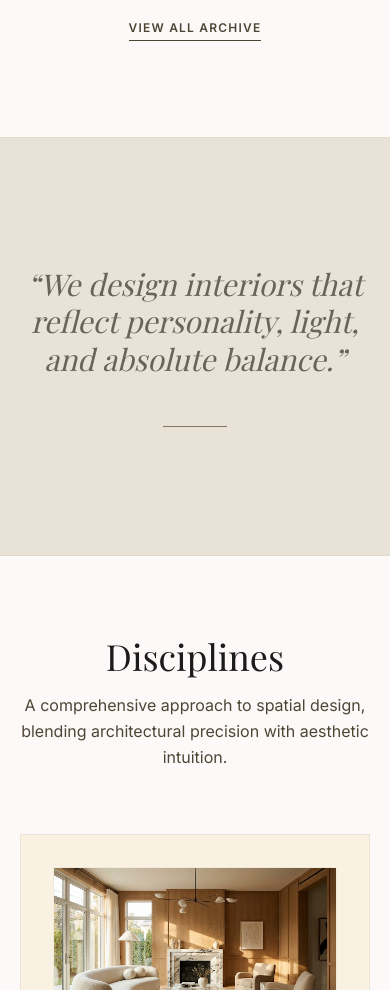
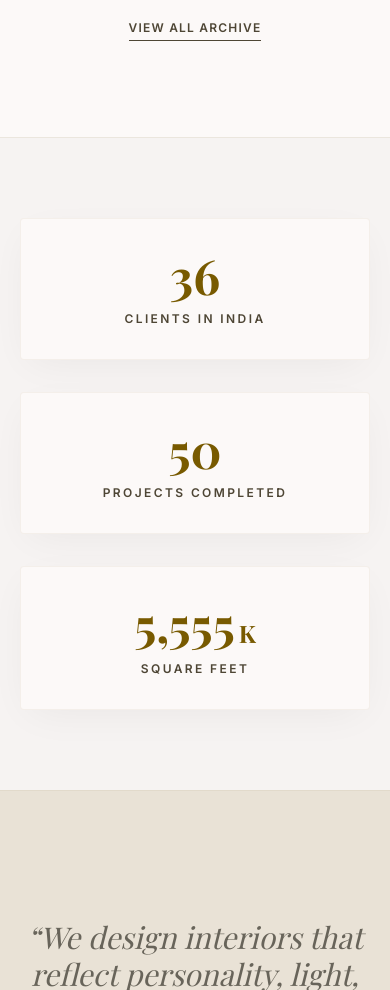
Before and after one commit to KA51M/divine-interiors, a Next.js app: page / in a window 390 px wide. Shown: the part 4260-5250 px from the top of the page. Built offline with nearby package versions, Linux system fonts and the light colour scheme; a web font is replaced by a local one.

Commit message:
feat: add stats section (Clients, Projects, Square Footage) on the Home page

```diff
--- a/src/app/page.tsx
+++ b/src/app/page.tsx
@@ -393,6 +393,66 @@ export default function Home() {
         </div>
       </section>
 
+      {/* 3.5. Impact Stats Section */}
+      <section className="w-full bg-surface-container-low border-t border-outline-variant/30 py-20 md:py-24 overflow-hidden">
+        <div className="max-w-container-max mx-auto px-margin-mobile md:px-margin-desktop">
+          <div className="grid grid-cols-1 md:grid-cols-3 gap-8 md:gap-12 text-center">
+            {/* Stat 1 */}
+            <motion.div
+              initial="hidden"
+              whileInView="visible"
+              viewport={{ once: true, margin: "-10px" }}
+              variants={fadeInUp(0.8, 0.1)}
+              className="flex flex-col items-center justify-center p-8 border border-outline-variant/20 bg-surface rounded-sm shadow-gallery"
+            >
+              <span className="font-playfair text-5xl md:text-6xl lg:text-7xl font-bold text-primary mb-3">
+                36
+              </span>
+              <span className="font-inter text-xs uppercase tracking-[0.2em] text-on-surface-variant font-semibold">
+                Clients in India
+              </span>
+            </motion.div>
+
+            {/* Stat 2 */}
+            <motion.div
+              initial="hidden"
+              whileInView="visible"
+              viewport={{ once: true, margin: "-10px" }}
+              variants={fadeInUp(0.8, 0.2)}
+              className="flex flex-col items-center justify-center p-8 border border-outline-variant/20 bg-surface rounded-sm shadow-gallery"
+            >
+              <span className="font-playfair text-5xl md:text-6xl lg:text-7xl font-bold text-primary mb-3">
+                50
+              </span>
+              <span className="font-inter text-xs uppercase tracking-[0.2em] text-on-surface-variant font-semibold">
+                Projects Completed
+              </span>
+            </motion.div>
+
+            {/* Stat 3 */}
+            <motion.div
+              initial="hidden"
+              whileInView="visible"
+              viewport={{ once: true, margin: "-10px" }}
+              variants={fadeInUp(0.8, 0.3)}
+              className="flex flex-col items-center justify-center p-8 border border-outline-variant/20 bg-surface rounded-sm shadow-gallery"
+            >
+              <div className="flex items-baseline justify-center mb-3">
+                <span className="font-playfair text-5xl md:text-6xl lg:text-7xl font-bold text-primary">
+                  5,555
+                </span>
+                <span className="font-playfair text-2xl md:text-3xl lg:text-4xl font-bold text-primary ml-1">
+                  K
+                </span>
+              </div>
+              <span className="font-inter text-xs uppercase tracking-[0.2em] text-on-surface-variant font-semibold">
+                Square Feet
+              </span>
+            </motion.div>
+          </div>
+        </div>
+      </section>
+
       {/* 4. Philosophy Strip */}
       <section className="w-full bg-secondary-container py-32 px-margin-mobile md:px-margin-desktop border-y border-outline-variant/30">
         <motion.div
```
